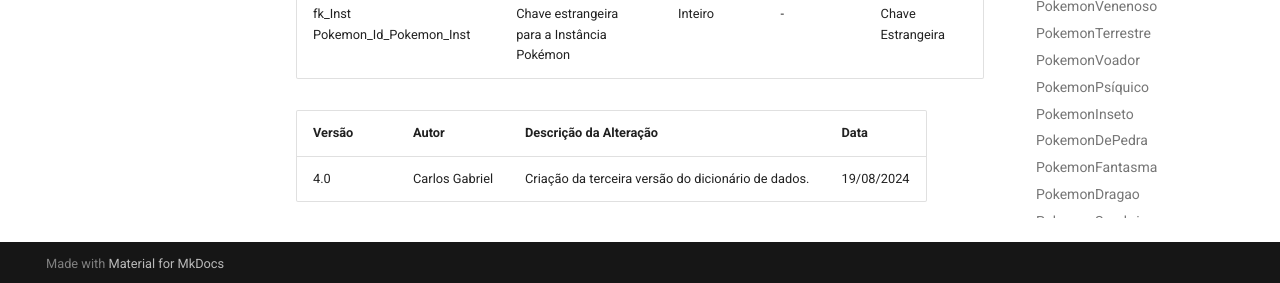
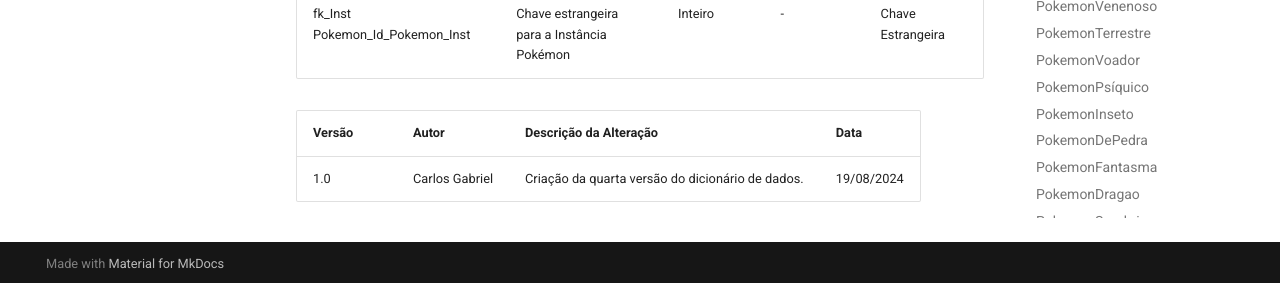
Before and after one commit to SBD1/2024.1-Pokemon2, an MkDocs documentation site: the page built from docs/docs/dicionario_de_dados_v4.md, in a window 1280 px wide and 900 px high, scrolled down 30139 px. Shown: the part 614-897 px from the top of the window. Built offline with MkDocs 1.6.1 and Material for MkDocs 9.7.7, drawn with Linux system fonts in a browser that asks for light colours.

Commit message:
Update dicionario_de_dados_v4.md

```diff
--- a/docs/docs/dicionario_de_dados_v4.md
+++ b/docs/docs/dicionario_de_dados_v4.md
@@ -509,4 +509,4 @@ Um dicionário de dados é uma ferramenta fundamental para documentar e organiza
 
 | Versão | Autor         | Descrição da Alteração                                                                                                                                      | Data       |
 |--------|---------------|-------------------------------------------------------------------------------------------------------------------------------------------------------------|------------|
-| 4.0    | Carlos Gabriel  | Criação da terceira versão do dicionário de dados. | 19/08/2024|
+| 1.0    | Carlos Gabriel  | Criação da quarta versão do dicionário de dados. | 19/08/2024|
```
